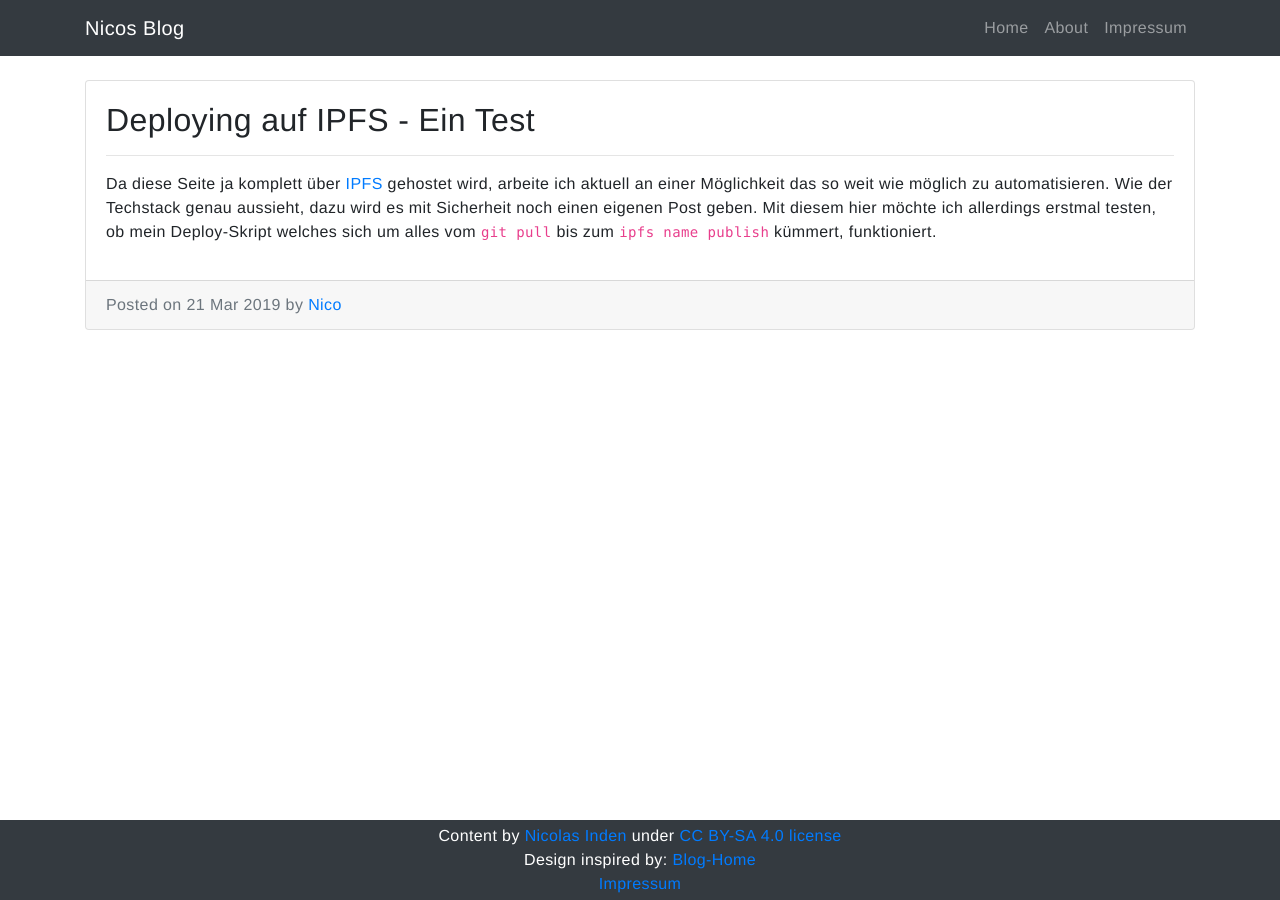
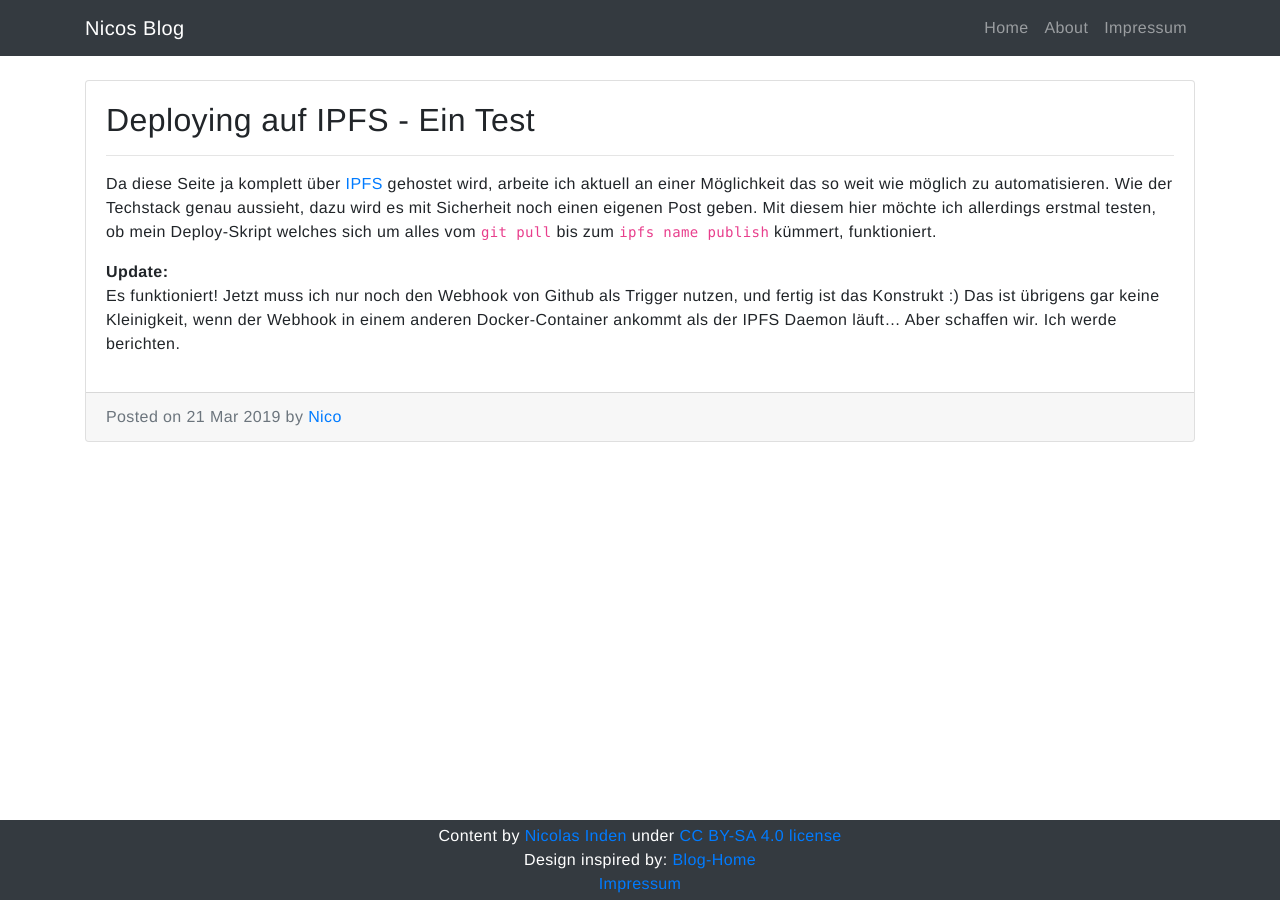
Before and after one commit to smashnet/smashblog, a Jekyll site: the page built from _posts/2019-03-21-ipfs-deploy.md, in a window 1280 px wide. Built offline with Jekyll 4.4.1, drawn with Linux system fonts in a browser that asks for light colours.

Commit message:
Update to deploy posting

```diff
--- a/_posts/2019-03-21-ipfs-deploy.md
+++ b/_posts/2019-03-21-ipfs-deploy.md
@@ -5,3 +5,6 @@ title: Deploying auf IPFS - Ein Test
 #published: false
 ---
 Da diese Seite ja komplett über [IPFS](https://ipfs.io) gehostet wird, arbeite ich aktuell an einer Möglichkeit das so weit wie möglich zu automatisieren. Wie der Techstack genau aussieht, dazu wird es mit Sicherheit noch einen eigenen Post geben. Mit diesem hier möchte ich allerdings erstmal testen, ob mein Deploy-Skript welches sich um alles vom `git pull` bis zum `ipfs name publish` kümmert, funktioniert.
+
+__Update:__
+Es funktioniert! Jetzt muss ich nur noch den Webhook von Github als Trigger nutzen, und fertig ist das Konstrukt :) Das ist übrigens gar keine Kleinigkeit, wenn der Webhook in einem anderen Docker-Container ankommt als der IPFS Daemon läuft... Aber schaffen wir. Ich werde berichten.
```
